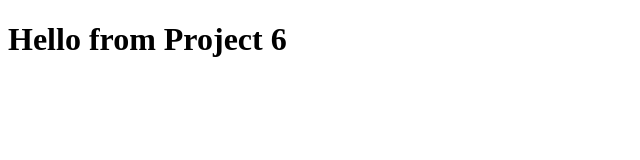
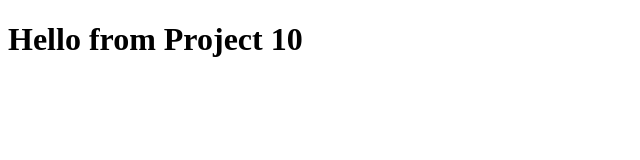
Before and after one commit to donguyen201/Bai_tap, a plain HTML site: page index.html in a window 1280 px wide. Shown: the full height of the page, 0-640 px from the left. Drawn offline with Linux system fonts and the light colour scheme.

Commit message:
Commit lần 2

```diff
--- a/index.html
+++ b/index.html
@@ -1,9 +1,9 @@
 <!DOCTYPE html>
 <html>
 <head>
-    <title>Project 6 </title>
+    <title>Project 10 </title>
 </head>
 <body>
-    <h1>Hello from Project 6</h1>
+    <h1>Hello from Project 10</h1>
 </body>
 </html>
```
